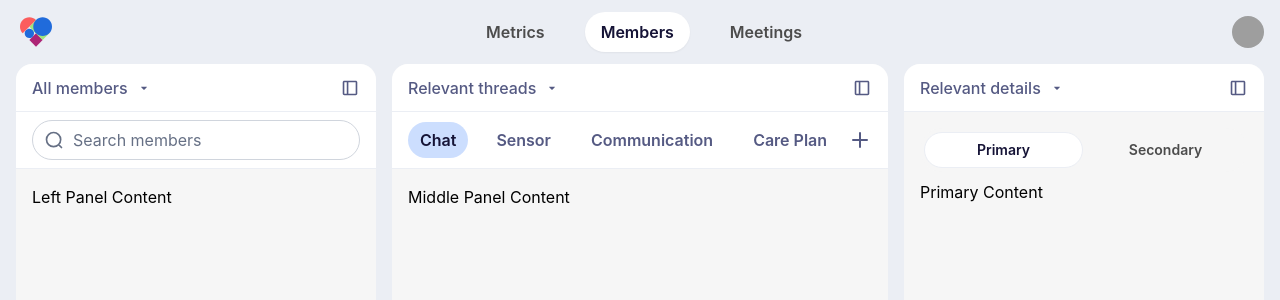
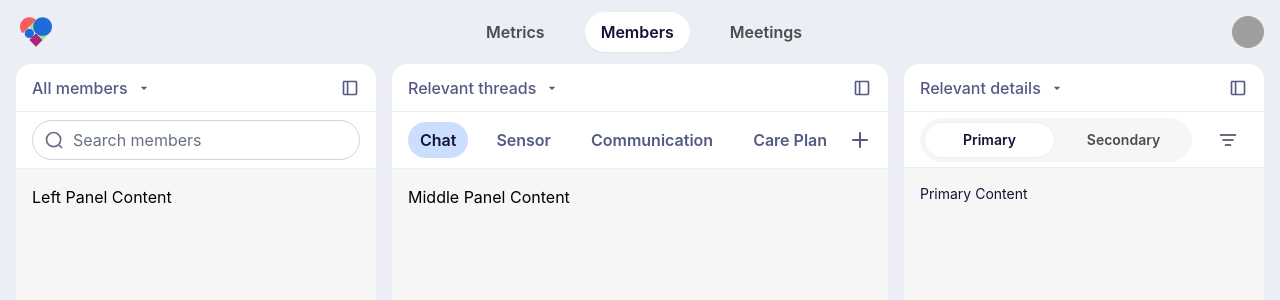
Before and after one commit to hirajanwin/cap25, a Next.js app in the folder cap2025/: page /members in a window 1280 px wide. Shown: the top 300 px of the page. Built offline with nearby package versions, Linux system fonts and the light colour scheme; grey boxes are pictures that could not be loaded.

Commit message:
added right panel tabs

```diff
--- a/cap2025/app/members/page.tsx
+++ b/cap2025/app/members/page.tsx
@@ -10,6 +10,7 @@ import { PanelHeader } from "@/components/panel-header";
 import { SearchInput } from "@/components/ui/search-input";
 import { Tabs } from "@/components/ui/tabs";
 import { Tabs as TabsShadcn, TabsList, TabsTrigger, TabsContent } from "@/components/ui/tabs-shadcn";
+import { FilterIcon } from "@/components/icons/filter-icon";
 
 const memberFilters = [
   "All members",
@@ -143,15 +144,23 @@ export default function MembersPage() {
             />
             {!isRightCollapsed && (
               <>
+                <div className="h-14 px-4 py-1 bg-white justify-start items-center gap-4 inline-flex w-full border-b border-[#ebeef4]">
+                  <div className="grow shrink basis-0">
+                    <TabsShadcn defaultValue="primary">
+                      <TabsList>
+                        <TabsTrigger value="primary">Primary</TabsTrigger>
+                        <TabsTrigger value="secondary">Secondary</TabsTrigger>
+                      </TabsList>
+                    </TabsShadcn>
+                  </div>
+                  <div className="w-10 h-10 flex items-center justify-center">
+                    <button className="w-10 h-10 rounded-lg flex items-center justify-center hover:bg-[#f6f6f6] transition-colors">
+                      <FilterIcon />
+                    </button>
+                  </div>
+                </div>
                 <div className="p-4">
-                  <TabsShadcn defaultValue="primary">
-                    <TabsList className="w-full">
-                      <TabsTrigger value="primary">Primary</TabsTrigger>
-                      <TabsTrigger value="secondary">Secondary</TabsTrigger>
-                    </TabsList>
-                    <TabsContent value="primary">Primary Content</TabsContent>
-                    <TabsContent value="secondary">Secondary Content</TabsContent>
-                  </TabsShadcn>
+                  <div className="text-sm text-[#151336]">Primary Content</div>
                 </div>
               </>
             )}
--- /dev/null
+++ b/cap2025/components/icons/filter-icon.tsx
@@ -0,0 +1,7 @@
+export function FilterIcon() {
+  return (
+    <svg width="20" height="20" viewBox="0 0 20 20" fill="none" xmlns="http://www.w3.org/2000/svg">
+      <path d="M5 10H15M2.5 5H17.5M7.5 15H12.5" stroke="#344054" strokeWidth="1.66667" strokeLinecap="round" strokeLinejoin="round"/>
+    </svg>
+  );
+}
--- a/cap2025/components/ui/tabs-shadcn.tsx
+++ b/cap2025/components/ui/tabs-shadcn.tsx
@@ -13,7 +13,7 @@ const TabsList = React.forwardRef<
   <TabsPrimitive.List
     ref={ref}
     className={cn(
-      "h-11 p-1 bg-[#f6f6f6] rounded-3xl inline-flex items-center justify-center gap-1",
+      "h-11 p-1 bg-[#f6f6f6] rounded-3xl flex justify-center items-center gap-1",
       className
     )}
     {...props}
@@ -28,7 +28,10 @@ const TabsTrigger = React.forwardRef<
   <TabsPrimitive.Trigger
     ref={ref}
     className={cn(
-      "grow shrink basis-0 h-9 px-3 py-2 rounded-3xl text-sm font-semibold font-['Inter'] leading-tight data-[state=active]:bg-white data-[state=active]:text-[#151336] data-[state=active]:border data-[state=active]:border-[#ebeef4] text-[#4c4c4c] outline-none transition-all",
+      "grow shrink basis-0 h-9 px-3 py-2 rounded-3xl justify-center items-center gap-2 flex overflow-hidden",
+      "text-sm font-semibold font-['Inter'] leading-tight transition-all",
+      "data-[state=active]:bg-white data-[state=active]:text-[#151336] data-[state=active]:border data-[state=active]:border-[#ebeef4]",
+      "data-[state=inactive]:text-[#4c4c4c]",
       className
     )}
     {...props}
@@ -43,7 +46,7 @@ const TabsContent = React.forwardRef<
   <TabsPrimitive.Content
     ref={ref}
     className={cn(
-      "mt-2 ring-offset-white focus-visible:outline-none focus-visible:ring-2 focus-visible:ring-slate-950 focus-visible:ring-offset-2 dark:ring-offset-slate-950 dark:focus-visible:ring-slate-300",
+      "mt-4",
       className
     )}
     {...props}
```
